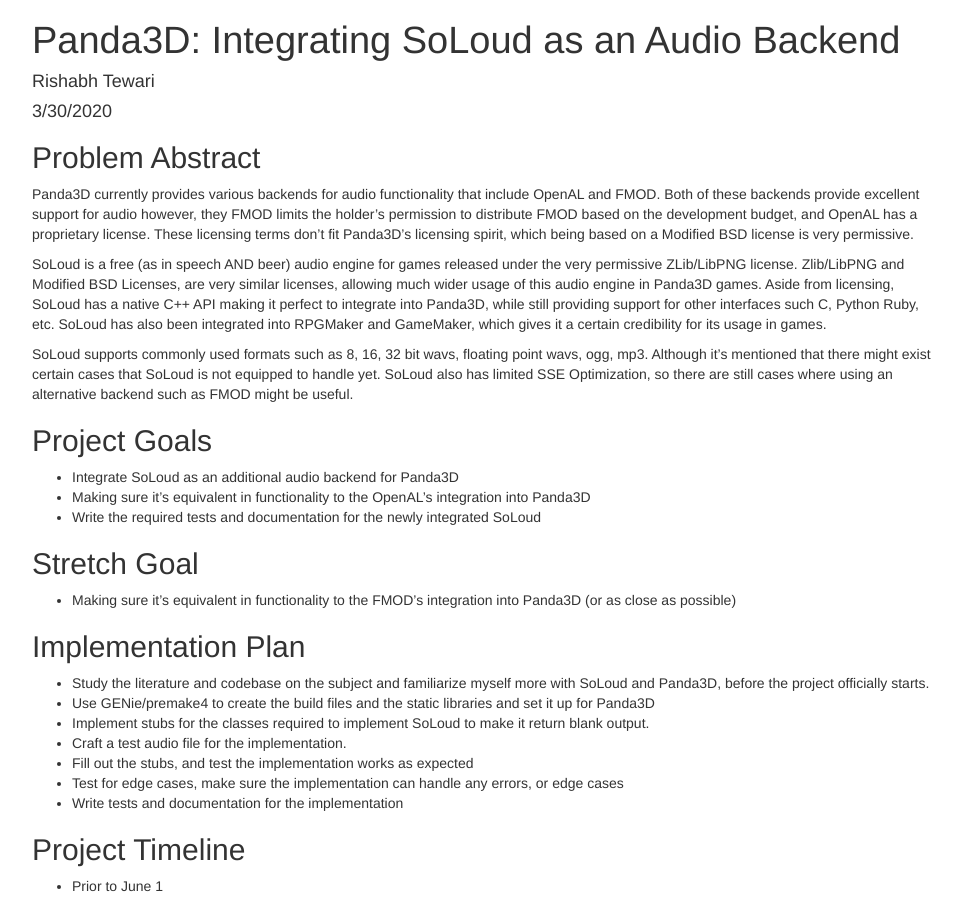
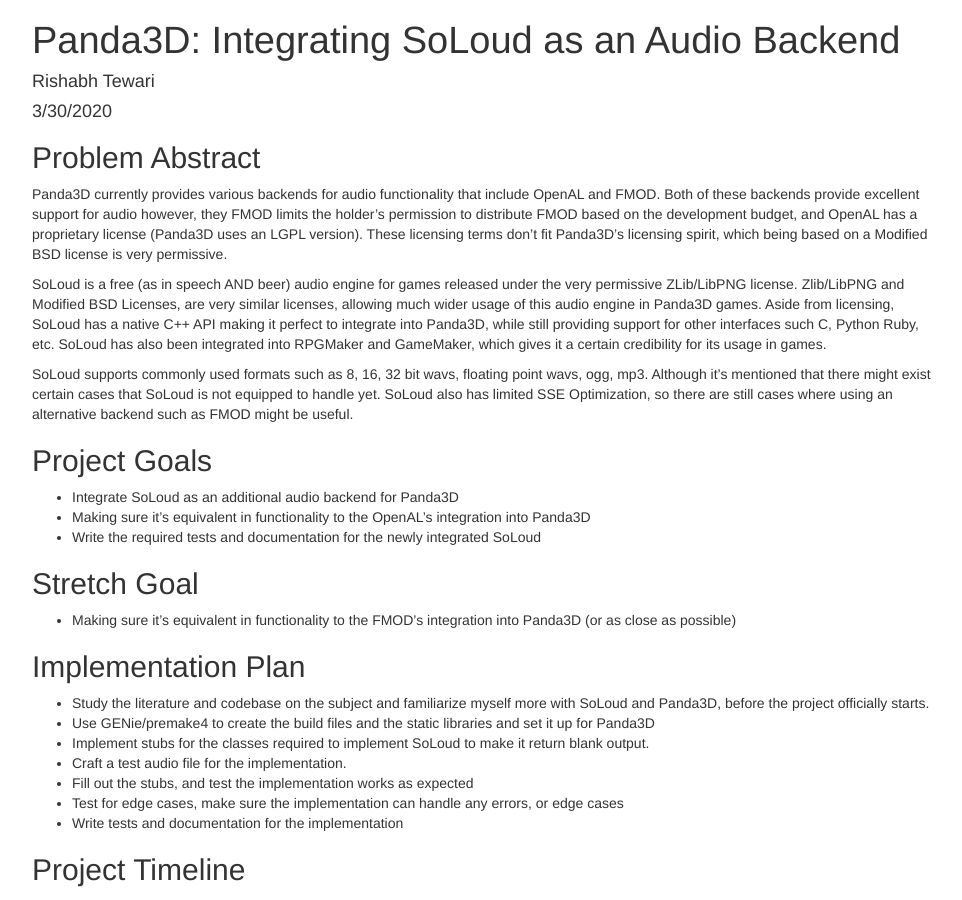
Before and after one commit to FReeshabh/xblog, a Jekyll site: the page _posts/2020-03-30-Panda3D-SoLoud-Integration-Proposal.html, which Jekyll copies as it is, in a window 1280 px wide and 900 px high. Shown: the whole window, without its empty margins (153-1115 px from the left). Built offline with Jekyll 4.4.1, drawn with Linux system fonts in a browser that asks for light colours.

Commit message:
modified:   2020-03-30-Panda3D-SoLoud-Integration-Proposal.html

```diff
--- a/_posts/2020-03-30-Panda3D-SoLoud-Integration-Proposal.html
+++ b/_posts/2020-03-30-Panda3D-SoLoud-Integration-Proposal.html
@@ -371,7 +371,7 @@
 
 <div id="problem-abstract" class="section level2">
 <h2>Problem Abstract</h2>
-<p>Panda3D currently provides various backends for audio functionality that include OpenAL and FMOD. Both of these backends provide excellent support for audio however, they FMOD limits the holder’s permission to distribute FMOD based on the development budget, and OpenAL has a proprietary license. These licensing terms don’t fit Panda3D’s licensing spirit, which being based on a Modified BSD license is very permissive.</p>
+<p>Panda3D currently provides various backends for audio functionality that include OpenAL and FMOD. Both of these backends provide excellent support for audio however, they FMOD limits the holder’s permission to distribute FMOD based on the development budget, and OpenAL has a proprietary license (Panda3D uses an LGPL version). These licensing terms don’t fit Panda3D’s licensing spirit, which being based on a Modified BSD license is very permissive.</p>
 <p>SoLoud is a free (as in speech AND beer) audio engine for games released under the very permissive ZLib/LibPNG license. Zlib/LibPNG and Modified BSD Licenses, are very similar licenses, allowing much wider usage of this audio engine in Panda3D games. Aside from licensing, SoLoud has a native C++ API making it perfect to integrate into Panda3D, while still providing support for other interfaces such C, Python Ruby, etc. SoLoud has also been integrated into RPGMaker and GameMaker, which gives it a certain credibility for its usage in games.</p>
 <p>SoLoud supports commonly used formats such as 8, 16, 32 bit wavs, floating point wavs, ogg, mp3. Although it’s mentioned that there might exist certain cases that SoLoud is not equipped to handle yet. SoLoud also has limited SSE Optimization, so there are still cases where using an alternative backend such as FMOD might be useful.</p>
 </div>
```
